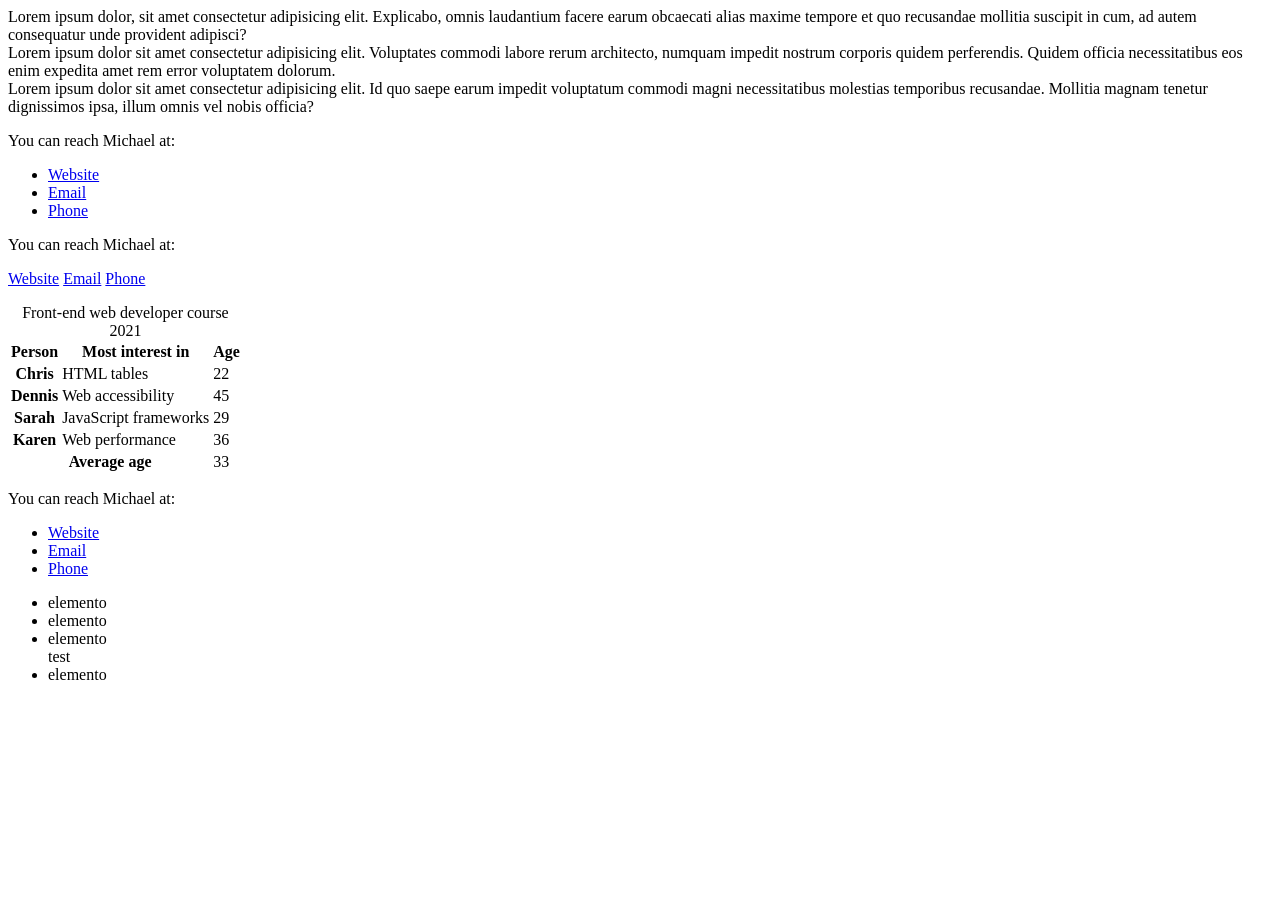
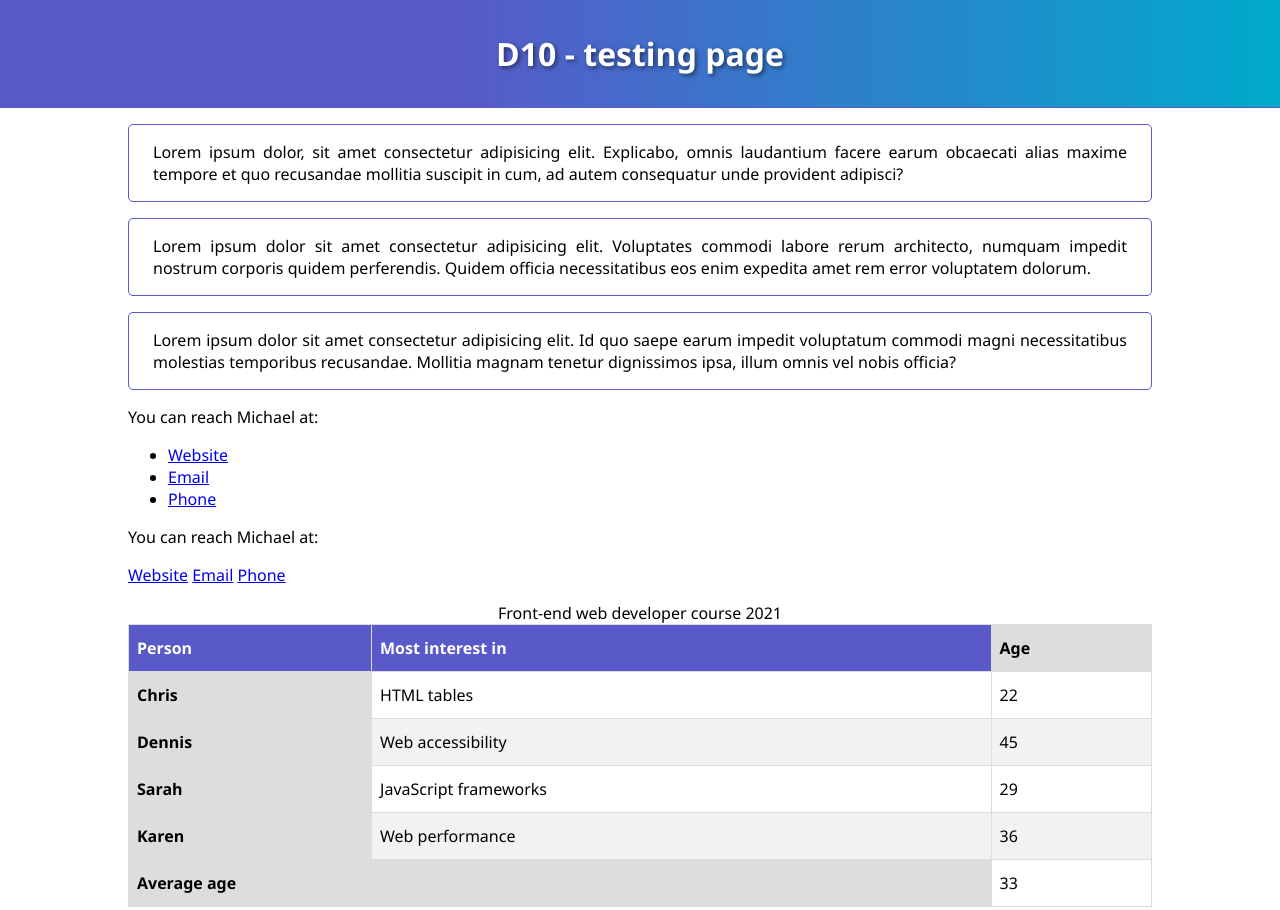
Before and after one commit to Samuel-Valentini/U1-W3-D10, a plain HTML site: page index.html in a window 1280 px wide. Shown: the top 910 px of the page. Before the commit the page ends 800 px from the top, so only its background shows below. Drawn offline with Linux system fonts and the light colour scheme.

Commit message:
v 1.0 final version

```diff
--- a/D10_no-date.js
+++ b/D10_no-date.js
@@ -15,7 +15,7 @@ console.log("online");
   Crea una variabile chiamata "sum" e assegnaci il risultato della somma tra i valori 10 e 20.
 */
 
-// Per il seguente esercizio possiamo utilizzare *let* o *const* in base alla necessità di lasciare la variabile modificabile
+// -----------------------> Per il seguente esercizio possiamo utilizzare *let* o *const* in base alla necessità di lasciare la variabile modificabile
 //  in seguito dal programma. Non ravvisando questa necessità utilizzeremo const.
 
 const sum = 10 + 20;
@@ -148,8 +148,7 @@ const isThisAnEmail = (str) => {
             } else {
               if (str.lastIndexOf(".") === str.length - 1) {
                 return false;
-              }
-              {
+              } else {
                 return true;
               }
             }
@@ -369,11 +368,10 @@ const onlyTheYears = () => {
   Scrivi una funzione chiamata "onlyInLastMillennium" che ritorna solamente i film prodotto nel millennio scorso contenuti nell'array "movies" fornito.
 */
 
-// NOTA BENE: -------------------------> il II millennio si considererà finito il 31/12/2000 <-------------------------
-
 const onlyInLastMillennium = () => {
   let arr = [];
   movies.forEach((obj) => {
+    // NOTA BENE: -------------------------> il II millennio si considererà finito il 31/12/2000 <-------------------------
     if (parseInt(obj.Year) < 2001) {
       arr.push(obj);
     }
@@ -583,7 +581,7 @@ const tree = (n) => {
   }
 };
 
-// tree(10);
+tree(10);
 
 /* ESERCIZIO 29
   Crea una funzione chiamata "isItPrime" che riceve un numero come parametro e ritorna true se il numero fornito è un numero primo.
--- /dev/null
+++ b/assets/css/style.css
@@ -0,0 +1,72 @@
+* {
+  box-sizing: border-box;
+}
+
+body {
+  margin: 0;
+  font-family: "Segoe UI", Tahoma, Geneva, Verdana, sans-serif;
+}
+
+header {
+  background: linear-gradient(90deg, rgba(89, 89, 201, 1) 35%, rgba(0, 170, 204, 1) 100%);
+  border-bottom: 1px solid rgba(89, 89, 201, 1);
+}
+
+main {
+  width: 80%;
+  margin-inline: auto;
+}
+
+h1 {
+  text-align: center;
+  margin: 0;
+  padding-block: 1em;
+  color: white;
+  text-shadow: 2px 2px 4px rgba(0, 0, 0, 0.5);
+}
+
+div {
+  padding-block: 1em;
+  text-align: justify;
+  border: 1px solid rgba(89, 89, 201, 1);
+  border-radius: 5px;
+  margin-top: 1em;
+  padding-block: 1em;
+  padding-inline: 1.5em;
+}
+
+table {
+  border-collapse: collapse;
+  width: 100%;
+}
+
+td,
+th {
+  border: 1px solid #ddd;
+  padding: 8px;
+}
+
+tr:nth-child(even) {
+  background-color: #f2f2f2;
+}
+
+tr:hover {
+  background-color: #ddd;
+}
+
+th {
+  padding-top: 12px;
+  padding-bottom: 12px;
+  text-align: left;
+  background-color: rgba(89, 89, 201, 1);
+  color: white;
+}
+
+th:last-of-type {
+  background-color: #ddd;
+  color: black;
+}
+
+#myList div {
+  margin-block: 1em;
+}
--- a/index.html
+++ b/index.html
@@ -4,16 +4,19 @@
     <meta charset="UTF-8" />
     <meta name="viewport" content="width=device-width, initial-scale=1.0" />
     <title>D10 - testing page</title>
+    <link rel="stylesheet" href="./assets/css/style.css" />
   </head>
   <body>
+    <header><h1>D10 - testing page</h1></header>
+    <main>
       <div id="container">
         Lorem ipsum dolor, sit amet consectetur adipisicing elit. Explicabo, omnis laudantium facere earum obcaecati alias maxime tempore et quo recusandae
         mollitia suscipit in cum, ad autem consequatur unde provident adipisci?
       </div>
 
       <div>
-      Lorem ipsum dolor sit amet consectetur adipisicing elit. Voluptates commodi labore rerum architecto, numquam impedit nostrum corporis quidem perferendis.
-      Quidem officia necessitatibus eos enim expedita amet rem error voluptatem dolorum.
+        Lorem ipsum dolor sit amet consectetur adipisicing elit. Voluptates commodi labore rerum architecto, numquam impedit nostrum corporis quidem
+        perferendis. Quidem officia necessitatibus eos enim expedita amet rem error voluptatem dolorum.
       </div>
 
       <div>
@@ -87,9 +90,11 @@
         <li>elemento</li>
         <li>elemento</li>
         <li>elemento</li>
-      <div>test</div>
+        <div>div nell'ul</div>
+        <li>elemento</li>
         <li>elemento</li>
       </ul>
+    </main>
 
     <script src="./D10_no-date.js"></script>
   </body>
```
Lines whose indentation alone changed are shown as unchanged.
